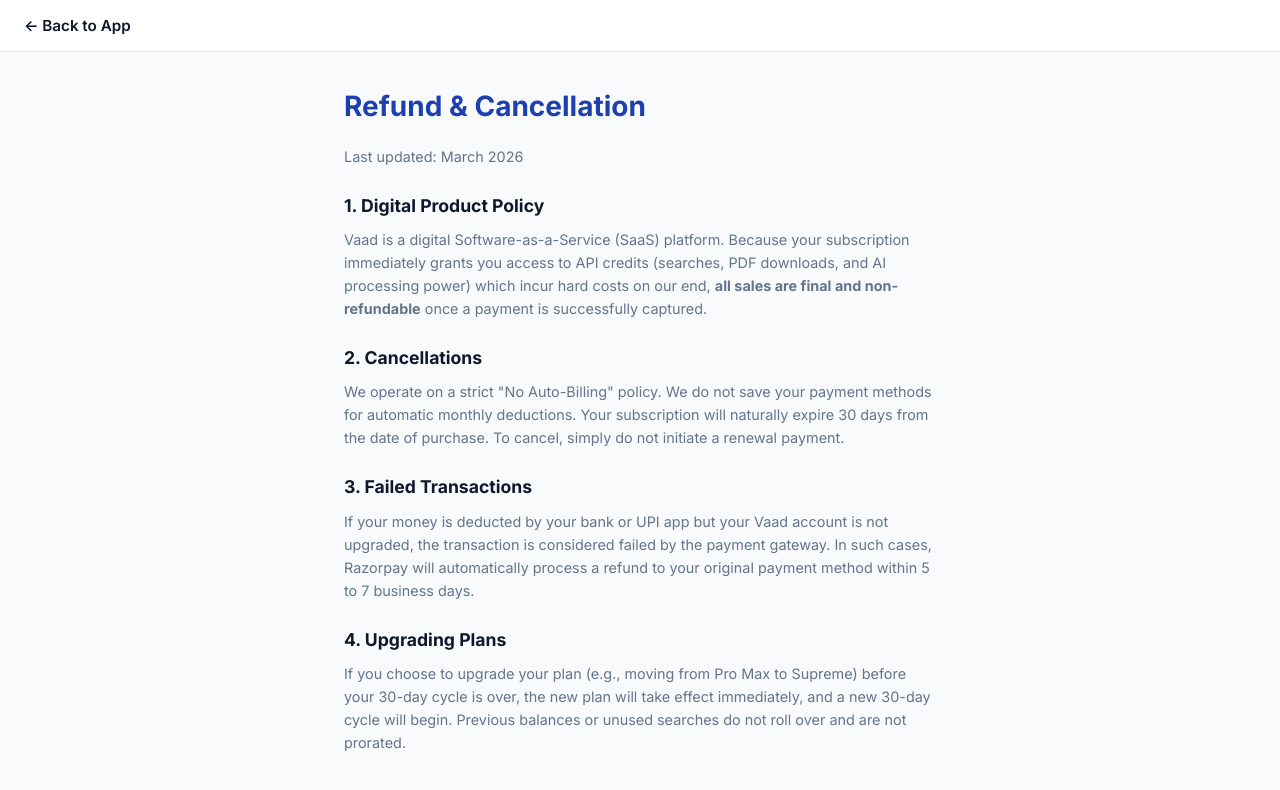
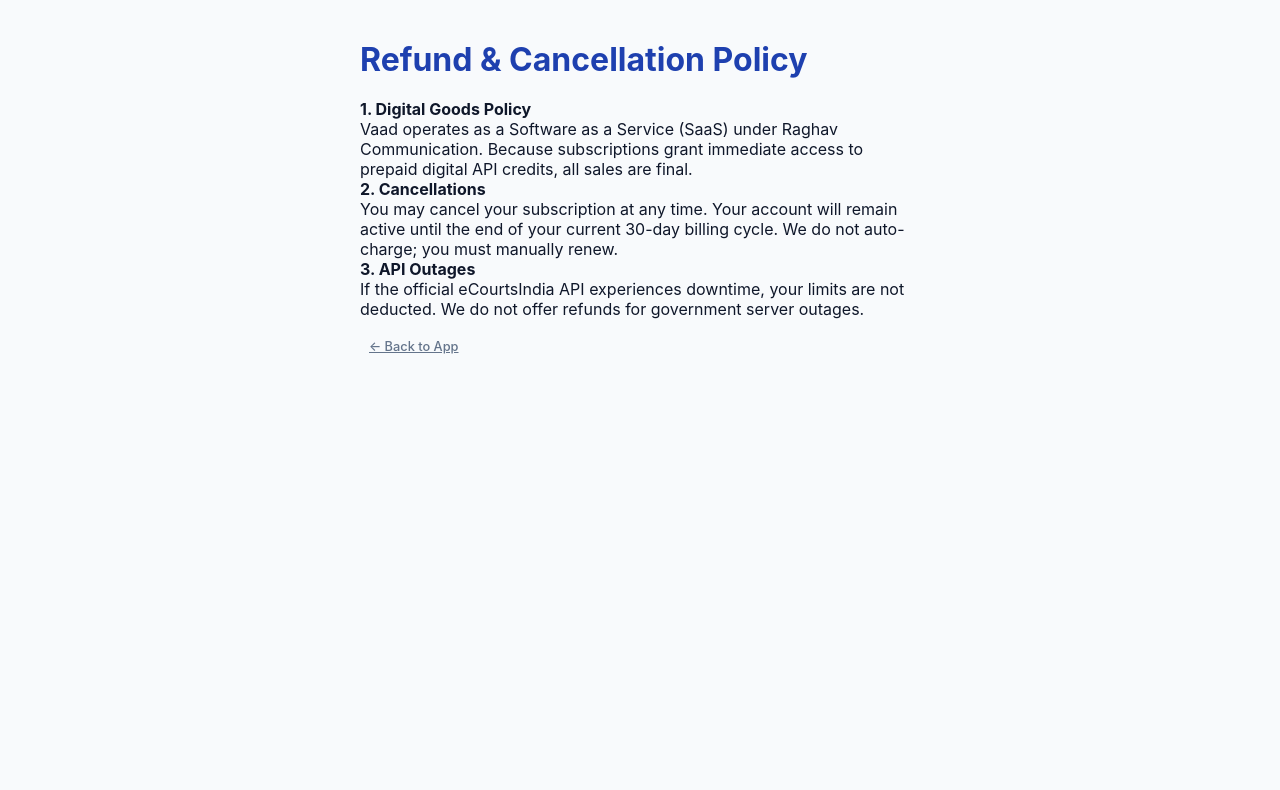
Before and after one commit to Gorupa/vaad, a website: page frontend/refund.html in a window 1280 px wide. Drawn offline with Linux system fonts and the light colour scheme.

Commit message:
Update refund.html

```diff
--- a/frontend/refund.html
+++ b/frontend/refund.html
@@ -1,41 +1,15 @@
 <!DOCTYPE html>
 <html lang="en">
 <head>
-    <meta charset="UTF-8">
-    <meta name="viewport" content="width=device-width, initial-scale=1.0, maximum-scale=1.0, user-scalable=no">
-    <title>Refund & Cancellation — Vaad</title>
-    <meta name="theme-color" content="#8b5cf6">
-    <link href="https://fonts.googleapis.com/css2?family=Inter:wght@400;500;600;700&display=swap" rel="stylesheet">
+    <meta charset="UTF-8"><meta name="viewport" content="width=device-width, initial-scale=1.0">
+    <title>Refund & Cancellation | Vaad</title>
     <link rel="stylesheet" href="style.css">
-    <style>
-        .legal-container { max-width: 640px; margin: 0 auto; padding: 32px 24px; line-height: 1.6; color: var(--text-main); }
-        .legal-container h1 { font-size: 1.75rem; margin-bottom: 16px; color: var(--primary); font-weight: 800; }
-        .legal-container h2 { font-size: 1.1rem; margin-top: 24px; margin-bottom: 8px; color: var(--text-main); }
-        .legal-container p, .legal-container ul { font-size: 0.9rem; color: var(--text-muted); margin-bottom: 16px; }
-        .legal-container ul { padding-left: 20px; }
-        .back-nav { background: rgba(255, 255, 255, 0.9); backdrop-filter: blur(8px); border-bottom: 1px solid var(--border); padding: 16px 24px; display: flex; align-items: center; position: sticky; top: 0; z-index: 10; }
-        .back-btn { text-decoration: none; color: var(--text-main); font-weight: 600; font-size: 0.95rem; display: flex; align-items: center; gap: 8px; }
-    </style>
 </head>
-<body>
-    <nav class="back-nav">
-        <a href="index.html" class="back-btn">← Back to App</a>
-    </nav>
-    <div class="legal-container">
-        <h1>Refund & Cancellation</h1>
-        <p>Last updated: March 2026</p>
-
-        <h2>1. Digital Product Policy</h2>
-        <p>Vaad is a digital Software-as-a-Service (SaaS) platform. Because your subscription immediately grants you access to API credits (searches, PDF downloads, and AI processing power) which incur hard costs on our end, <strong>all sales are final and non-refundable</strong> once a payment is successfully captured.</p>
-
-        <h2>2. Cancellations</h2>
-        <p>We operate on a strict "No Auto-Billing" policy. We do not save your payment methods for automatic monthly deductions. Your subscription will naturally expire 30 days from the date of purchase. To cancel, simply do not initiate a renewal payment.</p>
-
-        <h2>3. Failed Transactions</h2>
-        <p>If your money is deducted by your bank or UPI app but your Vaad account is not upgraded, the transaction is considered failed by the payment gateway. In such cases, Razorpay will automatically process a refund to your original payment method within 5 to 7 business days.</p>
-
-        <h2>4. Upgrading Plans</h2>
-        <p>If you choose to upgrade your plan (e.g., moving from Pro Max to Supreme) before your 30-day cycle is over, the new plan will take effect immediately, and a new 30-day cycle will begin. Previous balances or unused searches do not roll over and are not prorated.</p>
-    </div>
+<body style="padding: 40px 20px; max-width: 600px; margin: auto;">
+    <h1 style="color: var(--primary); margin-bottom: 20px;">Refund & Cancellation Policy</h1>
+    <p><strong>1. Digital Goods Policy</strong><br>Vaad operates as a Software as a Service (SaaS) under Raghav Communication. Because subscriptions grant immediate access to prepaid digital API credits, all sales are final.</p>
+    <p><strong>2. Cancellations</strong><br>You may cancel your subscription at any time. Your account will remain active until the end of your current 30-day billing cycle. We do not auto-charge; you must manually renew.</p>
+    <p><strong>3. API Outages</strong><br>If the official eCourtsIndia API experiences downtime, your limits are not deducted. We do not offer refunds for government server outages.</p>
+    <a href="index.html" class="btn-text-link" style="margin-top:20px; display:inline-block;">← Back to App</a>
 </body>
 </html>
```
